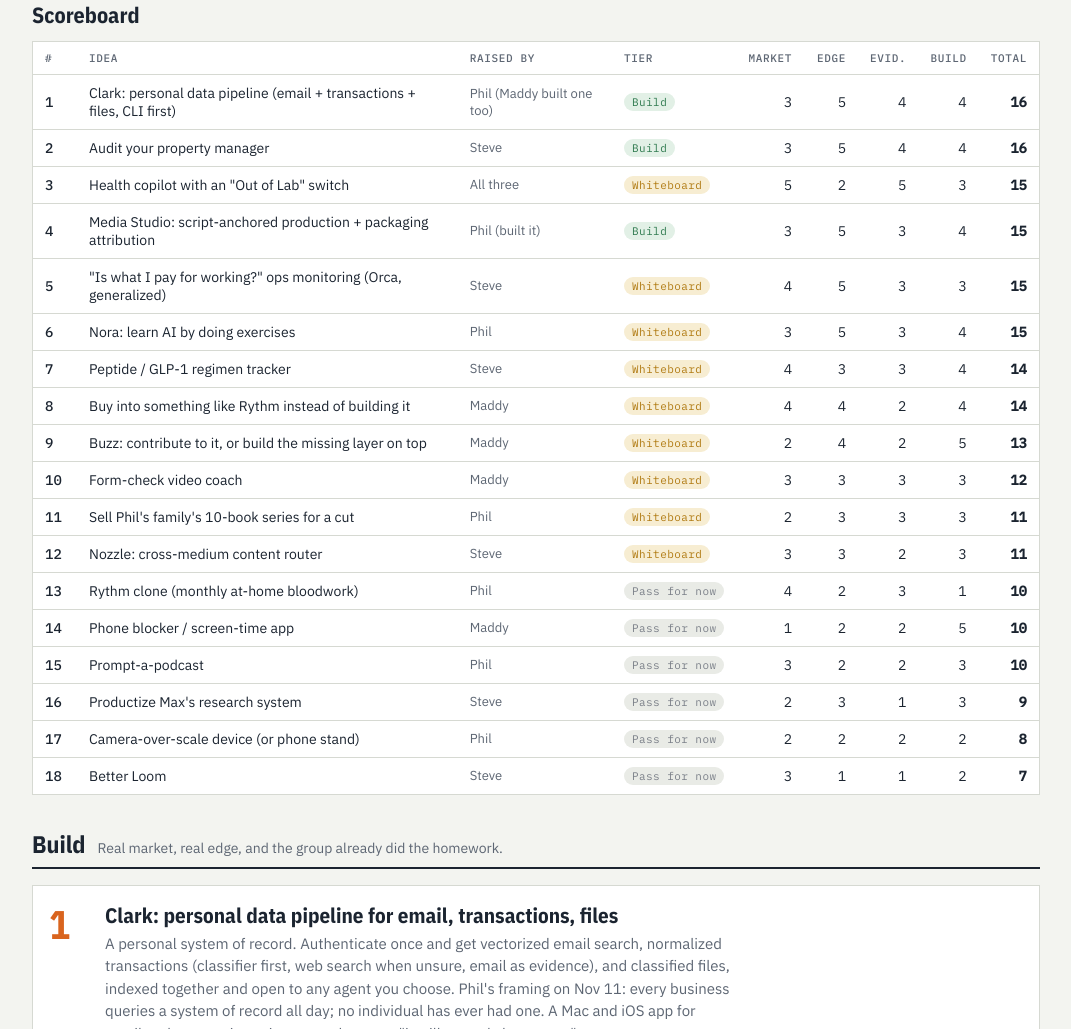
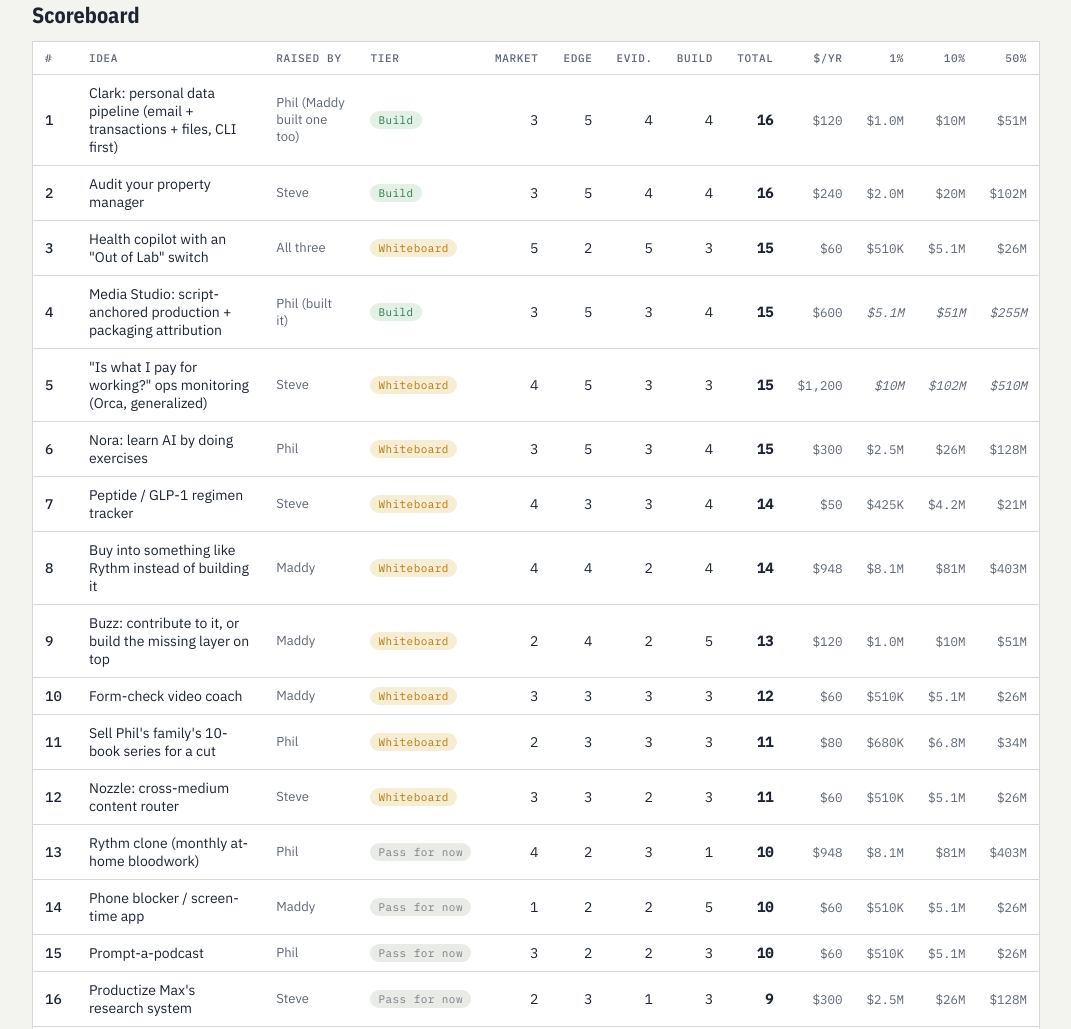
Before and after one commit to madelinekornack-afk/davenport-idea-board, a plain HTML site: page index.html in a window 1280 px wide. Shown: the part 574-1603 px from the top of the page, without its empty margins (104-1175 px from the left). Drawn offline with nearby package versions, Linux system fonts and the light colour scheme.

Commit message:
Scoreboard: price and 1/10/50% audience penetration columns
Co-Authored-By: Claude Fable 5.1 <noreply@anthropic.com>

```diff
--- a/index.html
+++ b/index.html
@@ -64,6 +64,13 @@ td.rank { width: 44px; font-weight: 500; }
 td.num { text-align: right; width: 54px; }
 th.num { text-align: right; }
 td.total { font-weight: 600; }
+.pen { color: var(--muted); }
+td.pen { font-size: 12.5px; }
+td.pen.b2b { color: var(--muted); font-style: italic; }
+td.pen.partner { color: var(--muted); }
+th.pen { white-space: nowrap; }
+.pen-note { color: var(--muted); font-size: 13px; max-width: 80ch; margin: 10px 0 0; }
+
 tbody tr:last-child td { border-bottom: 0; }
 .pill { display: inline-block; font-family: var(--mono); font-size: 11px; letter-spacing: 0.04em; padding: 2px 8px; border-radius: 999px; white-space: nowrap; }
 .t1 { background: var(--tier1-soft); color: var(--tier1); }
@@ -126,29 +133,30 @@ tbody tr:last-child td { border-bottom: 0; }
   <h2>Scoreboard</h2>
   <div class="tablewrap">
   <table>
-    <thead><tr><th>#</th><th>Idea</th><th>Raised by</th><th>Tier</th><th class="num">Market</th><th class="num">Edge</th><th class="num">Evid.</th><th class="num">Build</th><th class="num">Total</th></tr></thead>
+    <thead><tr><th>#</th><th>Idea</th><th>Raised by</th><th>Tier</th><th class="num">Market</th><th class="num">Edge</th><th class="num">Evid.</th><th class="num">Build</th><th class="num">Total</th><th class="num pen" title="Annual revenue per buyer assumed">$/yr</th><th class="num pen" title="850K audience x 1% x price">1%</th><th class="num pen">10%</th><th class="num pen">50%</th></tr></thead>
     <tbody>
-      <tr><td class="rank">1</td><td>Clark: personal data pipeline (email + transactions + files, CLI first)</td><td class="who">Phil (Maddy built one too)</td><td><span class="pill t1">Build</span></td><td class="num">3</td><td class="num">5</td><td class="num">4</td><td class="num">4</td><td class="num total">16</td></tr>
-      <tr><td class="rank">2</td><td>Audit your property manager</td><td class="who">Steve</td><td><span class="pill t1">Build</span></td><td class="num">3</td><td class="num">5</td><td class="num">4</td><td class="num">4</td><td class="num total">16</td></tr>
-      <tr><td class="rank">3</td><td>Health copilot with an "Out of Lab" switch</td><td class="who">All three</td><td><span class="pill t2">Whiteboard</span></td><td class="num">5</td><td class="num">2</td><td class="num">5</td><td class="num">3</td><td class="num total">15</td></tr>
-      <tr><td class="rank">4</td><td>Media Studio: script-anchored production + packaging attribution</td><td class="who">Phil (built it)</td><td><span class="pill t1">Build</span></td><td class="num">3</td><td class="num">5</td><td class="num">3</td><td class="num">4</td><td class="num total">15</td></tr>
-      <tr><td class="rank">5</td><td>"Is what I pay for working?" ops monitoring (Orca, generalized)</td><td class="who">Steve</td><td><span class="pill t2">Whiteboard</span></td><td class="num">4</td><td class="num">5</td><td class="num">3</td><td class="num">3</td><td class="num total">15</td></tr>
-      <tr><td class="rank">6</td><td>Nora: learn AI by doing exercises</td><td class="who">Phil</td><td><span class="pill t2">Whiteboard</span></td><td class="num">3</td><td class="num">5</td><td class="num">3</td><td class="num">4</td><td class="num total">15</td></tr>
-      <tr><td class="rank">7</td><td>Peptide / GLP-1 regimen tracker</td><td class="who">Steve</td><td><span class="pill t2">Whiteboard</span></td><td class="num">4</td><td class="num">3</td><td class="num">3</td><td class="num">4</td><td class="num total">14</td></tr>
-      <tr><td class="rank">8</td><td>Buy into something like Rythm instead of building it</td><td class="who">Maddy</td><td><span class="pill t2">Whiteboard</span></td><td class="num">4</td><td class="num">4</td><td class="num">2</td><td class="num">4</td><td class="num total">14</td></tr>
-      <tr><td class="rank">9</td><td>Buzz: contribute to it, or build the missing layer on top</td><td class="who">Maddy</td><td><span class="pill t2">Whiteboard</span></td><td class="num">2</td><td class="num">4</td><td class="num">2</td><td class="num">5</td><td class="num total">13</td></tr>
-      <tr><td class="rank">10</td><td>Form-check video coach</td><td class="who">Maddy</td><td><span class="pill t2">Whiteboard</span></td><td class="num">3</td><td class="num">3</td><td class="num">3</td><td class="num">3</td><td class="num total">12</td></tr>
-      <tr><td class="rank">11</td><td>Sell Phil's family's 10-book series for a cut</td><td class="who">Phil</td><td><span class="pill t2">Whiteboard</span></td><td class="num">2</td><td class="num">3</td><td class="num">3</td><td class="num">3</td><td class="num total">11</td></tr>
-      <tr><td class="rank">12</td><td>Nozzle: cross-medium content router</td><td class="who">Steve</td><td><span class="pill t2">Whiteboard</span></td><td class="num">3</td><td class="num">3</td><td class="num">2</td><td class="num">3</td><td class="num total">11</td></tr>
-      <tr><td class="rank">13</td><td>Rythm clone (monthly at-home bloodwork)</td><td class="who">Phil</td><td><span class="pill t3">Pass for now</span></td><td class="num">4</td><td class="num">2</td><td class="num">3</td><td class="num">1</td><td class="num total">10</td></tr>
-      <tr><td class="rank">14</td><td>Phone blocker / screen-time app</td><td class="who">Maddy</td><td><span class="pill t3">Pass for now</span></td><td class="num">1</td><td class="num">2</td><td class="num">2</td><td class="num">5</td><td class="num total">10</td></tr>
-      <tr><td class="rank">15</td><td>Prompt-a-podcast</td><td class="who">Phil</td><td><span class="pill t3">Pass for now</span></td><td class="num">3</td><td class="num">2</td><td class="num">2</td><td class="num">3</td><td class="num total">10</td></tr>
-      <tr><td class="rank">16</td><td>Productize Max's research system</td><td class="who">Steve</td><td><span class="pill t3">Pass for now</span></td><td class="num">2</td><td class="num">3</td><td class="num">1</td><td class="num">3</td><td class="num total">9</td></tr>
-      <tr><td class="rank">17</td><td>Camera-over-scale device (or phone stand)</td><td class="who">Phil</td><td><span class="pill t3">Pass for now</span></td><td class="num">2</td><td class="num">2</td><td class="num">2</td><td class="num">2</td><td class="num total">8</td></tr>
-      <tr><td class="rank">18</td><td>Better Loom</td><td class="who">Steve</td><td><span class="pill t3">Pass for now</span></td><td class="num">3</td><td class="num">1</td><td class="num">1</td><td class="num">2</td><td class="num total">7</td></tr>
+      <tr><td class="rank">1</td><td>Clark: personal data pipeline (email + transactions + files, CLI first)</td><td class="who">Phil (Maddy built one too)</td><td><span class="pill t1">Build</span></td><td class="num">3</td><td class="num">5</td><td class="num">4</td><td class="num">4</td><td class="num total">16</td><td class="num pen" title="personal finance tools sell at $100 to $120 a year">$120</td><td class="num pen">$1.0M</td><td class="num pen">$10M</td><td class="num pen">$51M</td></tr>
+      <tr><td class="rank">2</td><td>Audit your property manager</td><td class="who">Steve</td><td><span class="pill t1">Build</span></td><td class="num">3</td><td class="num">5</td><td class="num">4</td><td class="num">4</td><td class="num total">16</td><td class="num pen" title="$20 a month for an owner; the audience includes owners">$240</td><td class="num pen">$2.0M</td><td class="num pen">$20M</td><td class="num pen">$102M</td></tr>
+      <tr><td class="rank">3</td><td>Health copilot with an "Out of Lab" switch</td><td class="who">All three</td><td><span class="pill t2">Whiteboard</span></td><td class="num">5</td><td class="num">2</td><td class="num">5</td><td class="num">3</td><td class="num total">15</td><td class="num pen" title="Cal AI to MFP range">$60</td><td class="num pen">$510K</td><td class="num pen">$5.1M</td><td class="num pen">$26M</td></tr>
+      <tr><td class="rank">4</td><td>Media Studio: script-anchored production + packaging attribution</td><td class="who">Phil (built it)</td><td><span class="pill t1">Build</span></td><td class="num">3</td><td class="num">5</td><td class="num">3</td><td class="num">4</td><td class="num total">15</td><td class="num pen" title="$50 a month per channel; buyers are a few hundred YouTube teams, not the audience">$600</td><td class="num pen b2b">$5.1M</td><td class="num pen b2b">$51M</td><td class="num pen b2b">$255M</td></tr>
+      <tr><td class="rank">5</td><td>"Is what I pay for working?" ops monitoring (Orca, generalized)</td><td class="who">Steve</td><td><span class="pill t2">Whiteboard</span></td><td class="num">4</td><td class="num">5</td><td class="num">3</td><td class="num">3</td><td class="num total">15</td><td class="num pen" title="$100 a month per small business; buyers are SMB owners, not the audience">$1,200</td><td class="num pen b2b">$10M</td><td class="num pen b2b">$102M</td><td class="num pen b2b">$510M</td></tr>
+      <tr><td class="rank">6</td><td>Nora: learn AI by doing exercises</td><td class="who">Phil</td><td><span class="pill t2">Whiteboard</span></td><td class="num">3</td><td class="num">5</td><td class="num">3</td><td class="num">4</td><td class="num total">15</td><td class="num pen" title="one-time course">$300</td><td class="num pen">$2.5M</td><td class="num pen">$26M</td><td class="num pen">$128M</td></tr>
+      <tr><td class="rank">7</td><td>Peptide / GLP-1 regimen tracker</td><td class="who">Steve</td><td><span class="pill t2">Whiteboard</span></td><td class="num">4</td><td class="num">3</td><td class="num">3</td><td class="num">4</td><td class="num total">14</td><td class="num pen" title="tracker subscription">$50</td><td class="num pen">$425K</td><td class="num pen">$4.2M</td><td class="num pen">$21M</td></tr>
+      <tr><td class="rank">8</td><td>Buy into something like Rythm instead of building it</td><td class="who">Maddy</td><td><span class="pill t2">Whiteboard</span></td><td class="num">4</td><td class="num">4</td><td class="num">2</td><td class="num">4</td><td class="num total">14</td><td class="num pen" title="$79 a month; revenue goes to the partner, the group gets its share">$948</td><td class="num pen partner">$8.1M</td><td class="num pen partner">$81M</td><td class="num pen partner">$403M</td></tr>
+      <tr><td class="rank">9</td><td>Buzz: contribute to it, or build the missing layer on top</td><td class="who">Maddy</td><td><span class="pill t2">Whiteboard</span></td><td class="num">2</td><td class="num">4</td><td class="num">2</td><td class="num">5</td><td class="num total">13</td><td class="num pen" title="$10 a seat a month">$120</td><td class="num pen">$1.0M</td><td class="num pen">$10M</td><td class="num pen">$51M</td></tr>
+      <tr><td class="rank">10</td><td>Form-check video coach</td><td class="who">Maddy</td><td><span class="pill t2">Whiteboard</span></td><td class="num">3</td><td class="num">3</td><td class="num">3</td><td class="num">3</td><td class="num total">12</td><td class="num pen" title="app subscription">$60</td><td class="num pen">$510K</td><td class="num pen">$5.1M</td><td class="num pen">$26M</td></tr>
+      <tr><td class="rank">11</td><td>Sell Phil's family's 10-book series for a cut</td><td class="who">Phil</td><td><span class="pill t2">Whiteboard</span></td><td class="num">2</td><td class="num">3</td><td class="num">3</td><td class="num">3</td><td class="num total">11</td><td class="num pen" title="one book set">$80</td><td class="num pen">$680K</td><td class="num pen">$6.8M</td><td class="num pen">$34M</td></tr>
+      <tr><td class="rank">12</td><td>Nozzle: cross-medium content router</td><td class="who">Steve</td><td><span class="pill t2">Whiteboard</span></td><td class="num">3</td><td class="num">3</td><td class="num">2</td><td class="num">3</td><td class="num total">11</td><td class="num pen" title="app subscription">$60</td><td class="num pen">$510K</td><td class="num pen">$5.1M</td><td class="num pen">$26M</td></tr>
+      <tr><td class="rank">13</td><td>Rythm clone (monthly at-home bloodwork)</td><td class="who">Phil</td><td><span class="pill t3">Pass for now</span></td><td class="num">4</td><td class="num">2</td><td class="num">3</td><td class="num">1</td><td class="num total">10</td><td class="num pen" title="$79 a month">$948</td><td class="num pen">$8.1M</td><td class="num pen">$81M</td><td class="num pen">$403M</td></tr>
+      <tr><td class="rank">14</td><td>Phone blocker / screen-time app</td><td class="who">Maddy</td><td><span class="pill t3">Pass for now</span></td><td class="num">1</td><td class="num">2</td><td class="num">2</td><td class="num">5</td><td class="num total">10</td><td class="num pen" title="Opal-style subscription">$60</td><td class="num pen">$510K</td><td class="num pen">$5.1M</td><td class="num pen">$26M</td></tr>
+      <tr><td class="rank">15</td><td>Prompt-a-podcast</td><td class="who">Phil</td><td><span class="pill t3">Pass for now</span></td><td class="num">3</td><td class="num">2</td><td class="num">2</td><td class="num">3</td><td class="num total">10</td><td class="num pen" title="app subscription">$60</td><td class="num pen">$510K</td><td class="num pen">$5.1M</td><td class="num pen">$26M</td></tr>
+      <tr><td class="rank">16</td><td>Productize Max's research system</td><td class="who">Steve</td><td><span class="pill t3">Pass for now</span></td><td class="num">2</td><td class="num">3</td><td class="num">1</td><td class="num">3</td><td class="num total">9</td><td class="num pen" title="$25 a month">$300</td><td class="num pen">$2.5M</td><td class="num pen">$26M</td><td class="num pen">$128M</td></tr>
+      <tr><td class="rank">17</td><td>Camera-over-scale device (or phone stand)</td><td class="who">Phil</td><td><span class="pill t3">Pass for now</span></td><td class="num">2</td><td class="num">2</td><td class="num">2</td><td class="num">2</td><td class="num total">8</td><td class="num pen" title="one-time hardware">$150</td><td class="num pen">$1.3M</td><td class="num pen">$13M</td><td class="num pen">$64M</td></tr>
+      <tr><td class="rank">18</td><td>Better Loom</td><td class="who">Steve</td><td><span class="pill t3">Pass for now</span></td><td class="num">3</td><td class="num">1</td><td class="num">1</td><td class="num">2</td><td class="num total">7</td><td class="num pen" title="$10 a seat a month; buyers are teams">$120</td><td class="num pen b2b">$1.0M</td><td class="num pen b2b">$10M</td><td class="num pen b2b">$51M</td></tr>
     </tbody>
   </table>
   </div>
+  <p class="pen-note"><b>Penetration columns:</b> annual gross revenue if 1%, 10% or 50% of the Maxinomics audience (850K subscribers, taken as 8.5K, 85K and 425K buyers) paid the price in the $/yr column. Creator-sold products convert 1% to 3% of an engaged audience, so read 1% as the realistic case, 10% as a multi-year ceiling and 50% as the size of the whole audience spending. <i>Italic</i> rows (Media Studio, Orca ops, Better Loom) are sold to teams and businesses, not to viewers, so the audience is not the buyer and the cells are for scale only. Rythm buy-in revenue accrues to the partner; the group's take is the stake it negotiates. Market-pool versions of the same bands are on the Buzz, Calorie apps, Bloodwork, GLP-1 and Learn AI tabs.</p>
 </section>
 
 <div class="tier">
```
